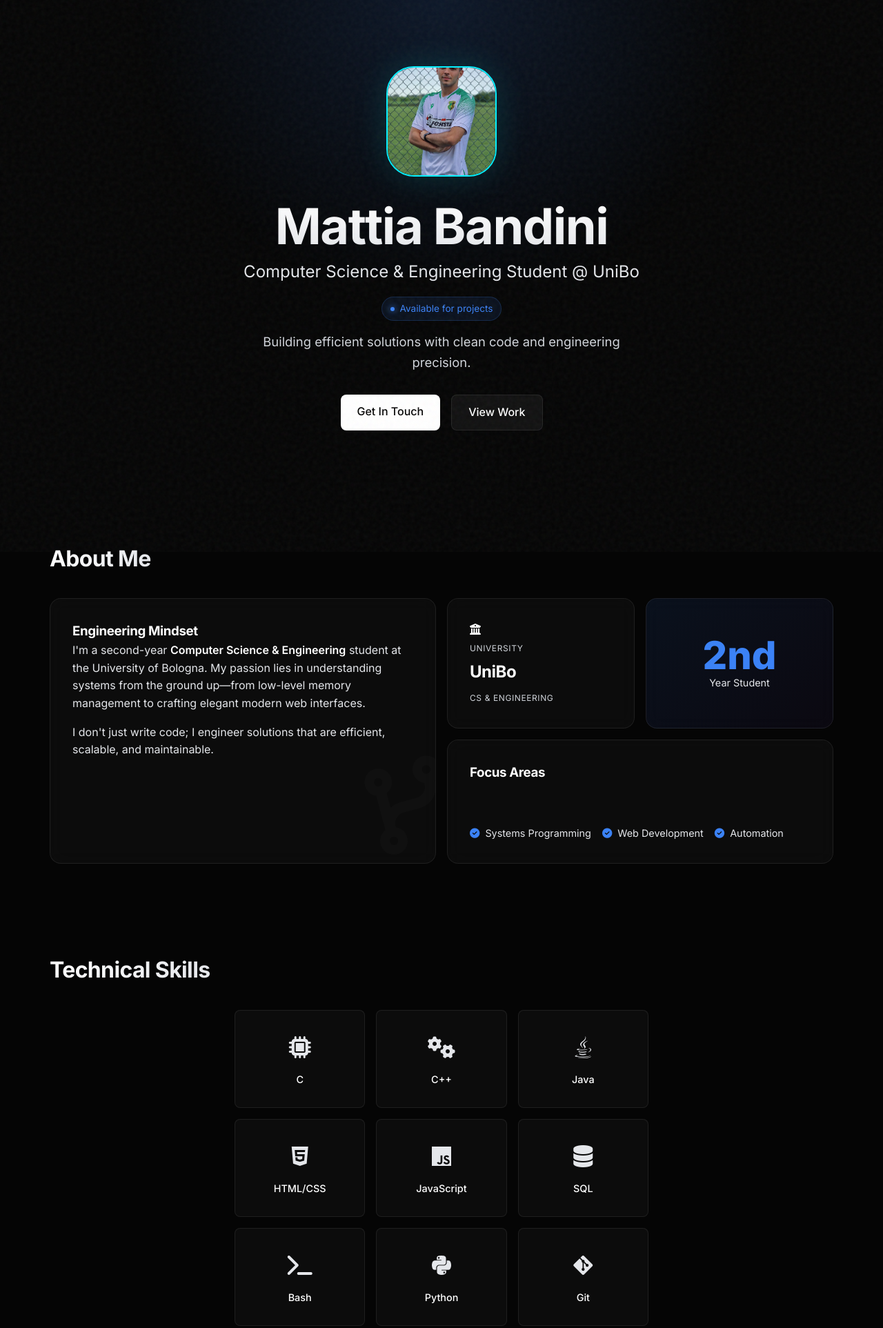
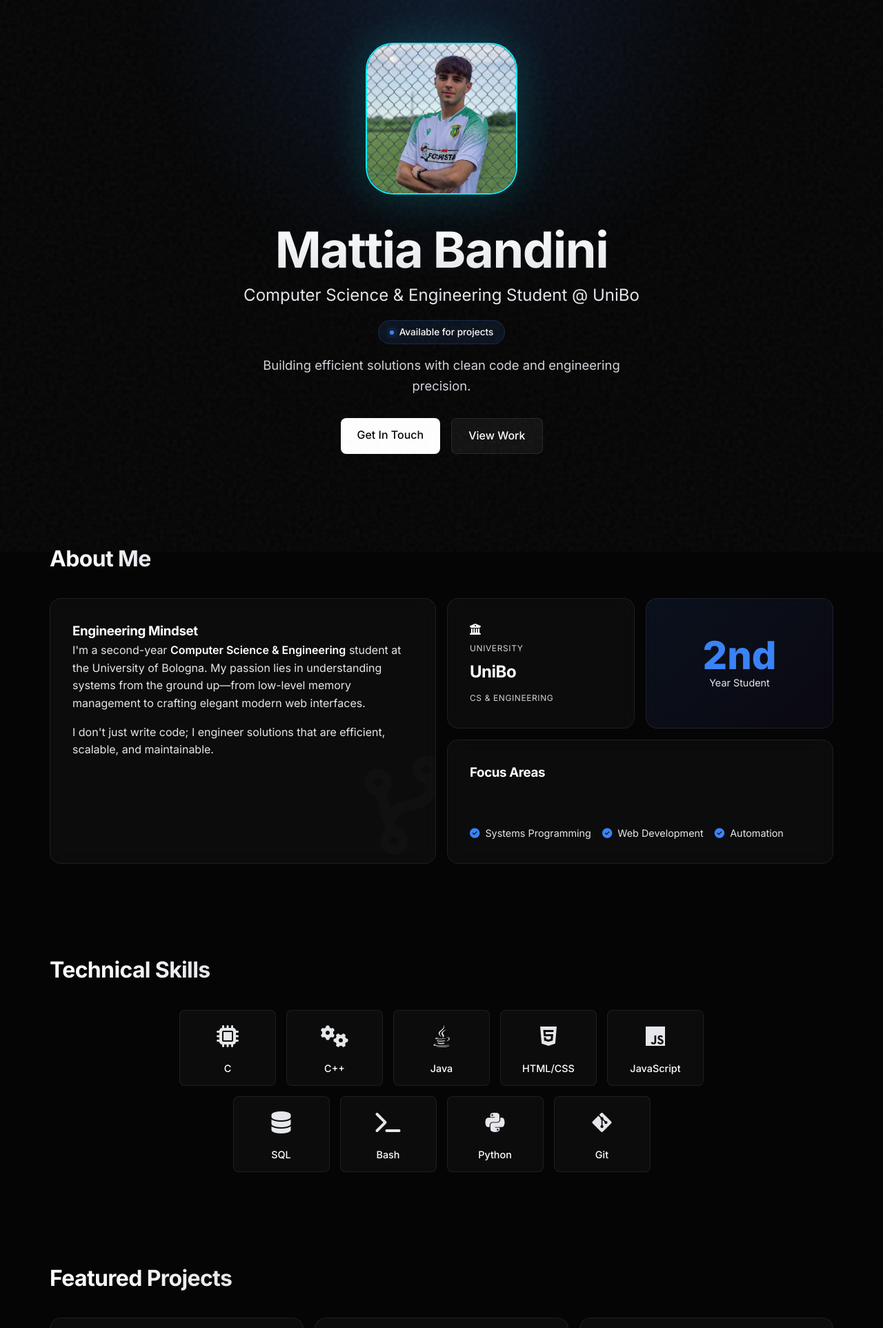
Before and after one commit to mattiabandini1/my_portfolio, a plain HTML site: page index.html in a window 1280 px wide. Shown: the top 1925 px of the page at 69% size. Drawn offline with Linux system fonts and the light colour scheme; a script that the page names is missing.

Commit message:
fix: photo dimension and skills grid layout

```diff
--- a/style.css
+++ b/style.css
@@ -120,20 +120,18 @@ h4 {
     text-align: center;
 }
 
-/* UPDATED Avatar Styles */
+/* STOCKY HERO MOMENT */
 .hero-avatar {
-    width: 160px;
-    /* Increased Size */
-    height: 160px;
+    width: 220px;
+    height: 220px;
     border-radius: var(--custom-squircle);
     border: 2px solid var(--accent-border);
-    /* Cyan Glow only, no green */
-    box-shadow: 0 0 50px rgba(0, 241, 255, 0.15);
-    /* Centering */
+    /* Exact Cyan/Teal Glow match */
+    box-shadow: 0 0 60px rgba(0, 241, 255, 0.2);
     display: block;
-    margin: 0 auto 32px auto;
-    /* 32px spacing */
+    margin: 0 auto 40px auto;
     object-fit: cover;
+    object-position: center 20%;
     transition: var(--transition);
 }
 
@@ -171,10 +169,13 @@ h4 {
     gap: 8px;
     background: rgba(59, 130, 246, 0.1);
     border: 1px solid rgba(59, 130, 246, 0.2);
-    padding: 6px 12px;
+    padding: 6px 16px;
+    /* Increased padding */
     border-radius: 20px;
     font-size: 0.85rem;
-    color: var(--accent-primary);
+    color: #ffffff;
+    /* Pure white text */
+    font-weight: 500;
     margin-bottom: var(--spacing-md);
 }
 
@@ -353,14 +354,13 @@ h4 {
     padding: var(--spacing-xl) 0;
 }
 
-/* UPDATED 3x3 Grid Layout */
+/* Fluid Flexbox Layout */
 .tech-grid {
-    display: grid;
-    /* Forces exactly 3 columns of equal width */
-    grid-template-columns: repeat(3, 1fr);
-    gap: var(--spacing-md);
-    max-width: 600px;
-    /* Constrain width for neat 3x3 box */
+    display: flex;
+    flex-wrap: wrap;
+    justify-content: center;
+    gap: 15px;
+    max-width: 900px;
     margin: 0 auto;
 }
 
@@ -371,10 +371,9 @@ h4 {
     padding: var(--spacing-md);
     text-align: center;
     transition: var(--transition);
-    /* auto height/width to fill grid cell */
-    width: 100%;
-    aspect-ratio: 4/3;
-    /* Consistent shape */
+    /* Fixed size for uniform cards in flex */
+    width: 140px;
+    height: 110px;
     display: flex;
     flex-direction: column;
     justify-content: center;
@@ -711,18 +710,11 @@ textarea {
         font-size: 3rem;
     }
 
-    /* Mobile Grid Fix */
-    .tech-grid {
-        grid-template-columns: repeat(2, 1fr);
-        /* 2 cols on tablet */
-    }
+    /* Mobile Grid Fix - No longer needed for Flex, but can keep for container width adjustments if any */
 }
 
 @media (max-width: 480px) {
-    .tech-grid {
-        grid-template-columns: 1fr;
-        /* 1 col on mobile */
-    }
+    /* Avatar resize for minimal screens */
 
     .hero-avatar {
         width: 120px;
```
